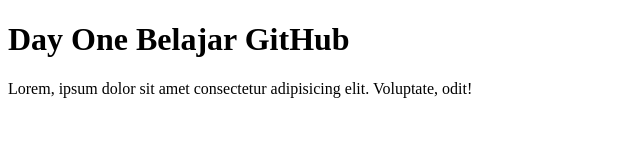
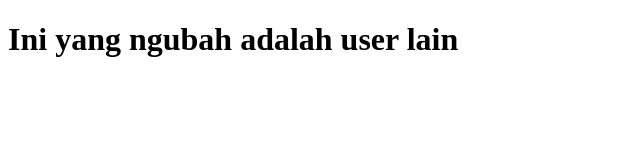
Before and after one commit to croiszens/ini-belajar-github, a plain HTML site: page index.html in a window 1280 px wide. Shown: the whole page, without its empty margins (0-640 px from the left). Drawn offline with Linux system fonts and the light colour scheme.

Commit message:
rubah htmk ama js user lain

```diff
--- a/index.html
+++ b/index.html
@@ -6,9 +6,6 @@
     <title>Belajar Github</title>
   </head>
   <body>
-    <h1>Day One Belajar GitHub</h1>
-    <p>
-      Lorem, ipsum dolor sit amet consectetur adipisicing elit. Voluptate, odit!
-    </p>
+    <h1>Ini yang ngubah adalah user lain</h1>
   </body>
 </html>
```
Also changed, not shown: script.js (+8 -0 lines).
